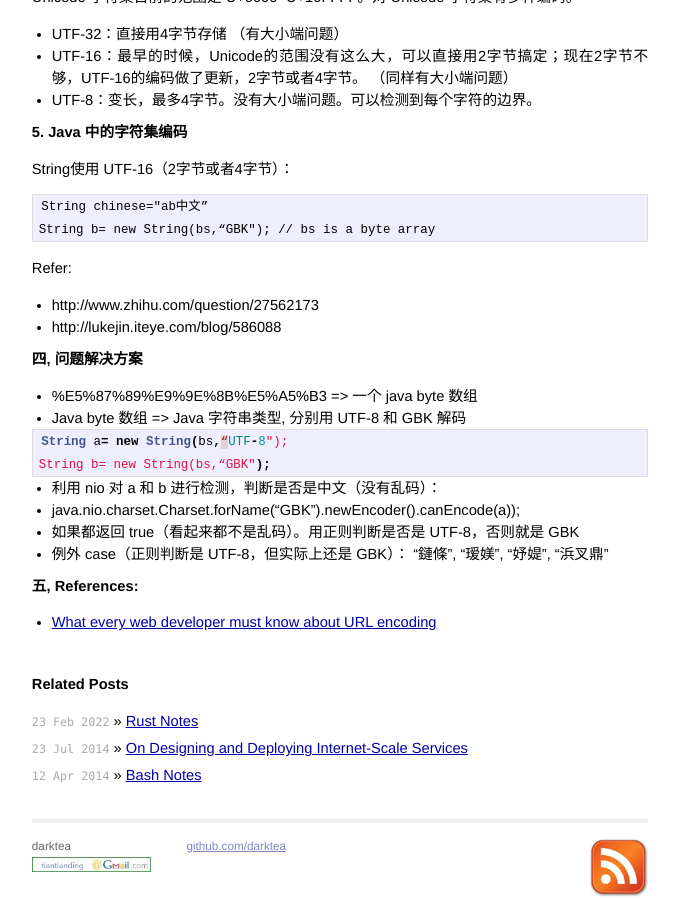
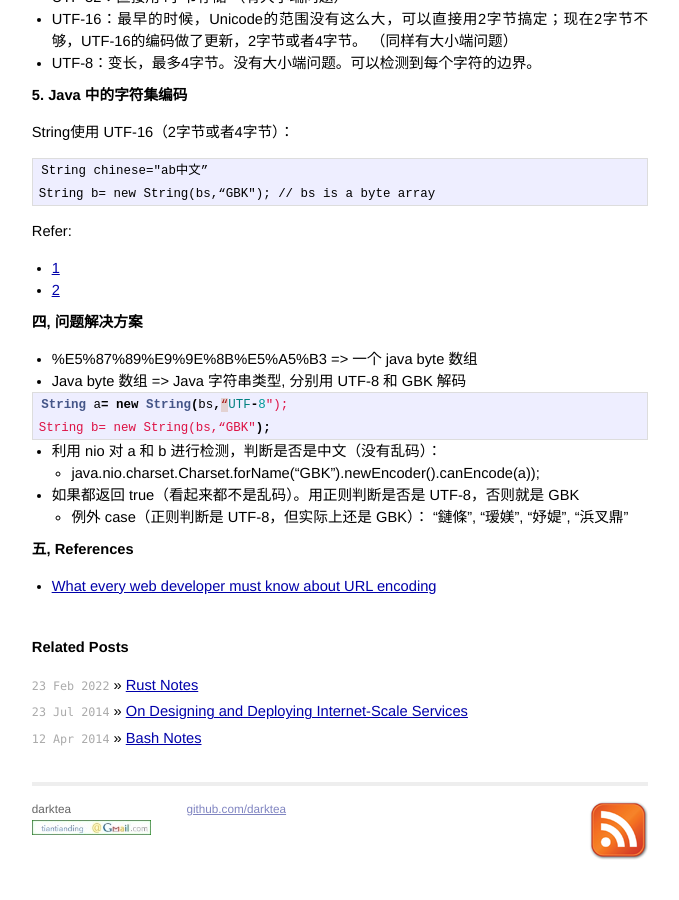
Before and after one commit to darktea/darktea.github.io, a Jekyll site: the page built from _posts/2015-03-31-URL-Encoding.md, in a window 1280 px wide and 900 px high, scrolled down 2849 px. Shown: the whole window, without its empty margins (300-979 px from the left). Built offline with Jekyll 4.4.1, drawn with Linux system fonts in a browser that asks for light colours; Markdown is read by kramdown in place of the engine named in the settings; comment, search, counter and statistics services are not loaded; after the commit the page ends 3717 px from its top, so only the background shows below that; some of the changed text lies outside the part shown.

Commit message:
pass lint
update table

````diff
--- a/_posts/2015-03-31-URL-Encoding.md
+++ b/_posts/2015-03-31-URL-Encoding.md
@@ -11,11 +11,14 @@
 在不知道是哪种编码时（可能是 GBK，也可能是 UTF-8），要都能成功解出中文
 
 例如对于
-```
+
+```text
 %C1%B9%D0%AC%C5%AE
 ```
+
 和
-```
+
+```text
 %E5%87%89%E9%9E%8B%E5%A5%B3
 ```
 
@@ -35,21 +38,21 @@
 
 URL 一般由几个部分组成。例如：
 
-```
+```text
 https://bob:bobby@www.lunatech.com:8080/file;p=1?q=2#third
 ```
 
-|Part|Data|
-| ------------- | ------------- |
-|Scheme|https|
-|User|bob|
-|Password|bobby|
-|Host address|www.lunatech.com|
-|Port|8080|
-|Path|/file|
-|Path parameters|p=1|
-|Query parameters|q=2|
-|Fragment|third|
+| Part             | Data             |
+|------------------|------------------|
+| Scheme           | https            |
+| User             | bob              |
+| Password         | bobby            |
+| Host address     | www.lunatech.com |
+| Port             | 8080             |
+| Path             | /file            |
+| Path parameters  | p=1              |
+| Query parameters | q=2              |
+| Fragment         | third            |
 
 ## 2. URL 的保留字
 
@@ -62,16 +65,15 @@
 * "=" 对 Path 部分不需要转义; 对 Query 的 值的部分不需要转义
 * 对 Path 部分不需要转义：
 
-```
+```text
 :@-._~!$&'()*+,;=
 ```
 
 * 对 Fragment 部分不需要转义：
 
-```
+```text
 /?:@-._~!$&'()*+,;=
 ```
-
 
 ## 3. URL 保留字编码
 
@@ -126,8 +126,8 @@
 
 * ASCII： 7bits 表示一个字符，共128字符
 * ASCII的增强：
- * 8bits表示一个字符，共256字符。例如： ISO­8859­1 （西欧字符）
- * 2Bytes表示一个字符，GBK。（其特点后面详细讲）
+  * 8bits表示一个字符，共256字符。例如： ISO­8859­1 （西欧字符）
+  * 2Bytes表示一个字符，GBK。（其特点后面详细讲）
 * Unicode字符集：对全世界的每个字符，规定一个唯一的数字（其范围目前是U+0000~U+10FFFF，大概100万，32bits可以搞定 ）来代表。例如：\u5973 女
 * 其他很多扩展字符集。。。
 
@@ -155,15 +155,15 @@
 
 String使用 UTF-16（2字节或者4字节）：
 
-```
+```text
 String chinese="ab中文”
 String b= new String(bs,“GBK"); // bs is a byte array
 ```
 
 Refer:
 
-* http://www.zhihu.com/question/27562173
-* http://lukejin.iteye.com/blog/586088
+* [1](http://www.zhihu.com/question/27562173)
+* [2](http://lukejin.iteye.com/blog/586088)
 
 # 四, 问题解决方案
 
@@ -176,10 +176,10 @@
 ```
 
 * 利用 nio 对 a 和 b 进行检测，判断是否是中文（没有乱码）：
- * java.nio.charset.Charset.forName("GBK").newEncoder().canEncode(a));
+  * java.nio.charset.Charset.forName("GBK").newEncoder().canEncode(a));
 * 如果都返回 true（看起来都不是乱码）。用正则判断是否是 UTF-8，否则就是 GBK
- * 例外 case（正则判断是 UTF-8，但实际上还是 GBK）： "鏈條", "瑷媄", "妤媞", "浜叉鼎"
+  * 例外 case（正则判断是 UTF-8，但实际上还是 GBK）： "鏈條", "瑷媄", "妤媞", "浜叉鼎"
 
-# 五, References:
+# 五, References
 
 * [What every web developer must know about URL encoding](http://www.oschina.net/translate/what-every-web-developer-must-know-about-url-encoding)
````
Also changed, not shown: other parts of _posts/2015-03-31-URL-Encoding.md (+1 -3 lines).
